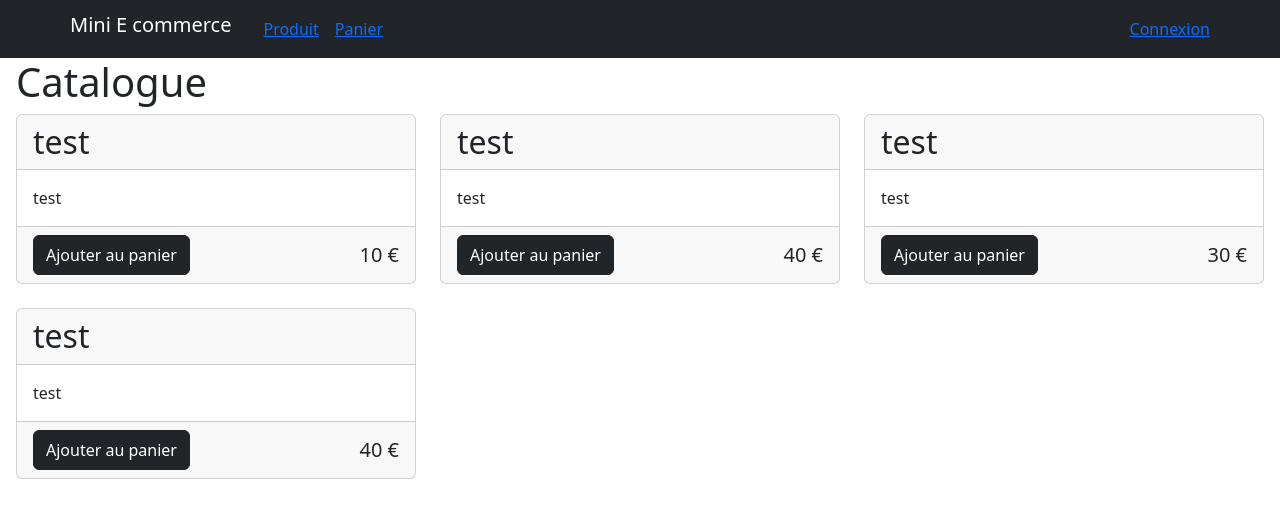
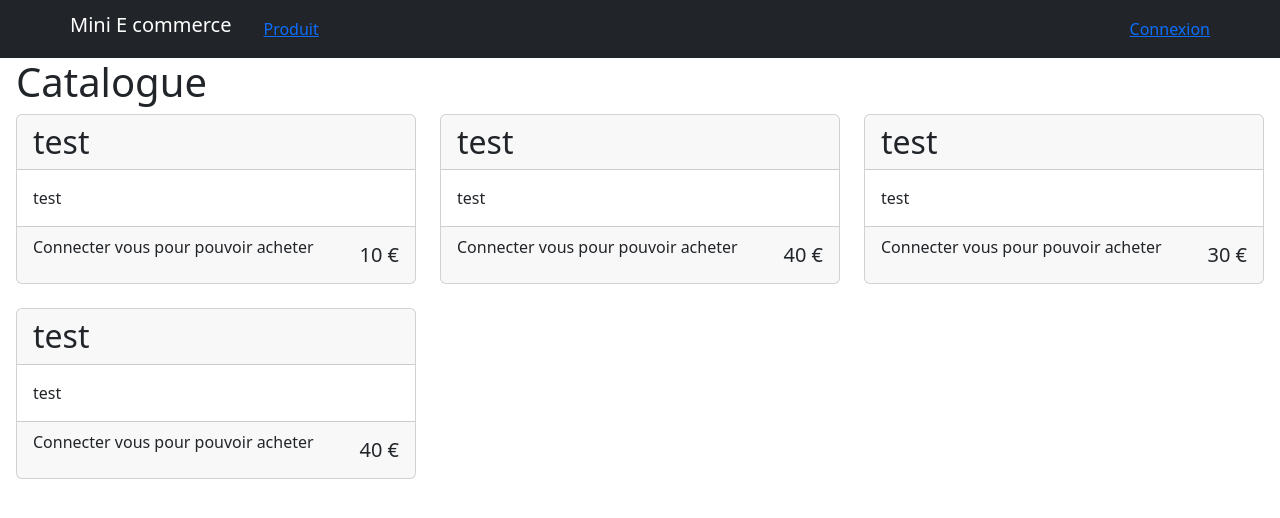
Before and after one commit to bertreux/django_e_commerce, a Django app: page /e_commerce/ in a window 1280 px wide. Shown: the top 518 px of the page. Run offline with Django 4.2, Linux system fonts and the light colour scheme; data comes from the database, SQL or seed files in the repository; both versions use the stored data as it was after the commit; some libraries are stand-ins or nearby versions.

Commit message:
User
l'utilisateur ne peut pas acheter, n'y voir son pannier si il n'est pas connécté

```diff
--- a/e_commerce/templates/e_commerce/index.html
+++ b/e_commerce/templates/e_commerce/index.html
@@ -13,7 +13,11 @@
                             {{ produits.contenu }}
                         </div>
                         <footer class="card-footer d-flex justify-content-between">
-                            <button class="btn btn-dark">Ajouter au panier</button>
+                            {% if user.is_authenticated %}
+                                <button class="btn btn-dark">Ajouter au panier</button>
+                            {% else %}
+                                <p>Connecter vous pour pouvoir acheter</p>
+                            {% endif %}
                             <h5 class="mt-2">{{ produits.prix }} €</h5>
                         </footer>
                     </div>
--- a/e_commerce/templates/e_commerce/menu.html
+++ b/e_commerce/templates/e_commerce/menu.html
@@ -17,9 +17,11 @@
                 <li class="nav-item mx-3">
                     <a href="{% url 'e_commerce:index' %}">Produit</a>
                 </li>
-                <li class="nav-item">
-                    <a href="{% url 'e_commerce:panier' %}">Panier</a>
-                </li>
+                {% if user.is_authenticated %}
+                    <li class="nav-item">
+                        <a href="{% url 'e_commerce:panier' %}">Panier</a>
+                    </li>
+                {% endif %}
             </ul>
             {% if user.is_authenticated %}
                 <ul class="navbar-nav ms-auto">
```
Also changed, not shown: db.sqlite3.
